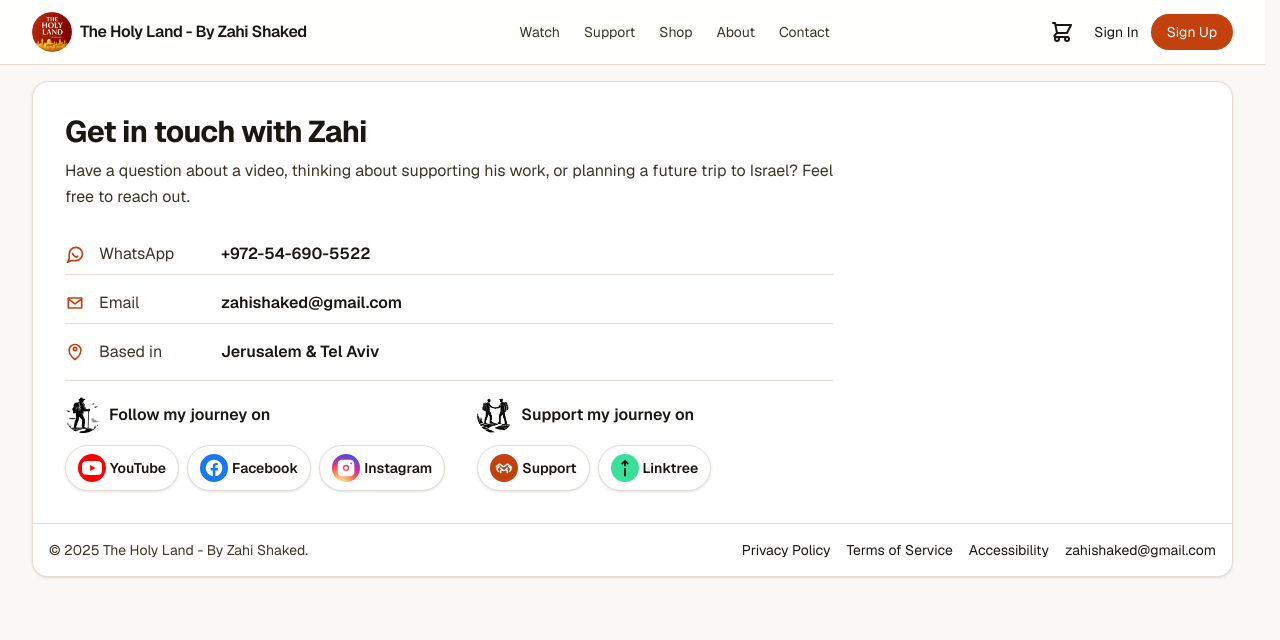
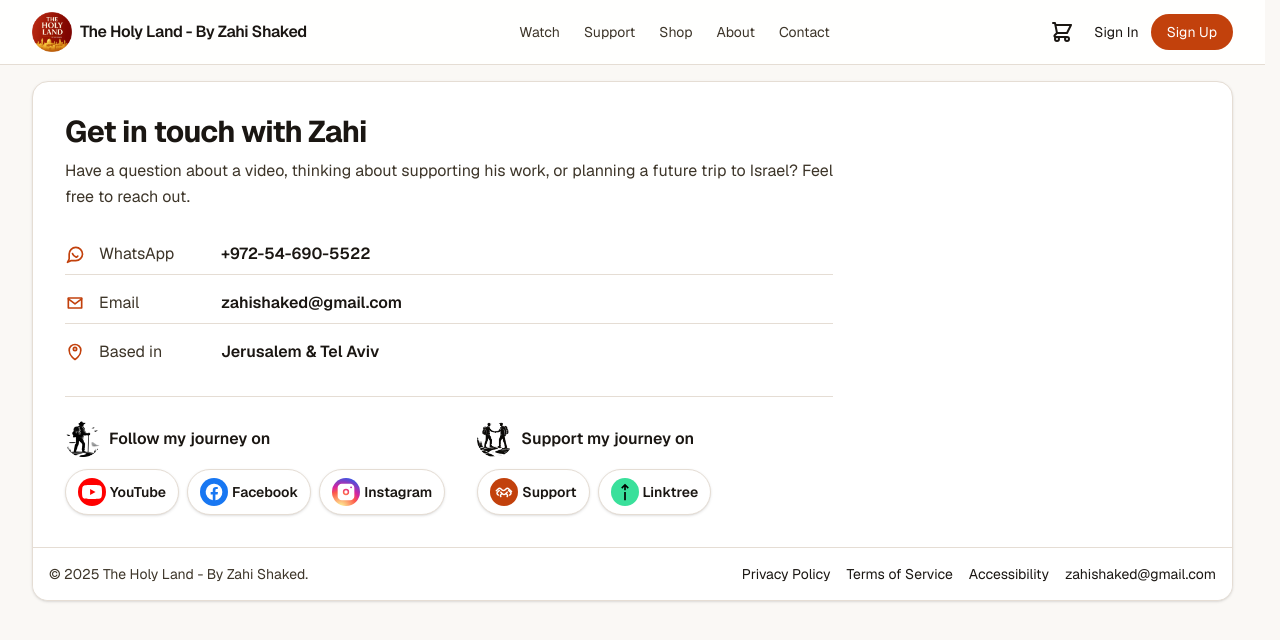
Before and after one commit to Ponzee/zahi-tours, a Next.js app: page /contact in a window 1280 px wide. Shown: the top 640 px of the page. Built offline with nearby package versions, Linux system fonts and the light colour scheme; no server answers.

Commit message:
ui(contact): add breathing room before follow/support block

```diff
--- a/app/contact/page.tsx
+++ b/app/contact/page.tsx
@@ -59,7 +59,7 @@ export default function ContactPage() {
                 <span className="text-[#3d3529]">Based in</span>
                 <span className="font-semibold text-[#1a1612] text-left">Jerusalem & Tel Aviv</span>
               </div>
-              <div className="pt-4 border-t border-[#e5ddd4] space-y-2 text-sm md:text-base">
+              <div className="mt-6 pt-6 border-t border-[#e5ddd4] space-y-4 text-sm md:text-base">
                 <div className="grid gap-6 sm:grid-cols-[max-content_max-content] sm:gap-8 items-start justify-items-start">
                   {/* Follow */}
                   <div className="min-w-0 flex flex-col items-start">
```
